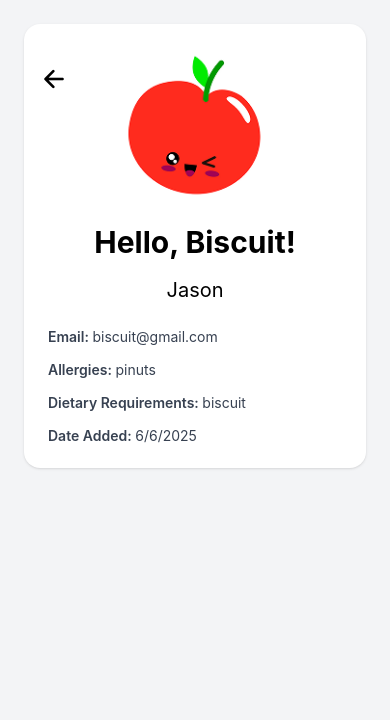
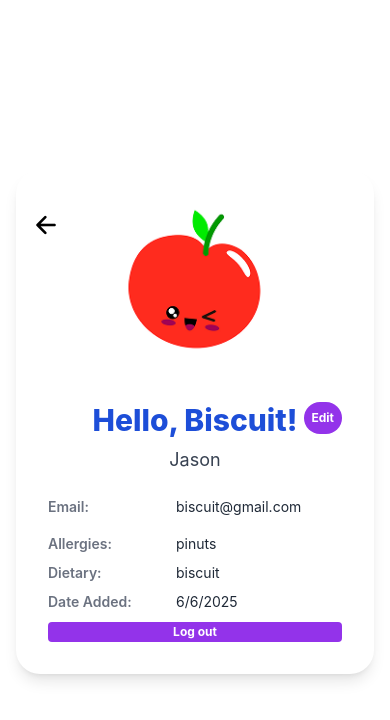
Before and after one commit to kwiatek-ctrl/Fridge-Friends, a React Native app: screen /User in a window 390 px wide. Shown: the top 720 px of the page. Built offline with nearby package versions, Linux system fonts and the light colour scheme.

Commit message:
added log out and edit (#28)

```diff
--- a/App.tsx
+++ b/App.tsx
@@ -14,6 +14,7 @@ import UploadToFindFoodScreen from './pages/UploadToFindFoodScreen';
 import './global.css';
 import { UserProvider } from 'contexts/UserContext';
 import CreateAccountScreen from 'pages/CreateAccountScreen';
+import EditProfile from 'pages/EditProfile';
 
 const Stack = createNativeStackNavigator();
 
@@ -30,6 +31,7 @@ export default function App() {
           <Stack.Screen name="Inventory" component={InventoryScreen} />
           <Stack.Screen name="AddItem" component={AddItemScreen} />
           <Stack.Screen name="User" component={UserScreen} />
+           <Stack.Screen name="EditProfile" component={EditProfile} />
           <Stack.Screen name="FindFood" component={FindFoodScreen} />
           <Stack.Screen name="UploadToFindFood" component={UploadToFindFoodScreen} />
         </Stack.Navigator>
--- /dev/null
+++ b/pages/EditProfile.tsx
@@ -0,0 +1,32 @@
+import React, { useState } from 'react';
+import { View, TextInput, Button } from 'react-native';
+import { useNavigation } from '@react-navigation/native';
+
+export default function EditProfile({ route, navigation }) {
+  const { userData } = route.params;
+  const [name, setName] = useState(userData.name);
+  const [email, setEmail] = useState(userData.emailAddress);
+
+  const handleSave = () => {
+
+    navigation.goBack();
+  };
+
+  return (
+    <View className="flex-1 p-4 bg-white">
+      <TextInput
+        value={name}
+        onChangeText={setName}
+        placeholder="Name"
+        className="border p-2 mb-4"
+      />
+      <TextInput
+        value={email}
+        onChangeText={setEmail}
+        placeholder="Email"
+        className="border p-2 mb-4"
+      />
+      <Button title="Save" onPress={handleSave} />
+    </View>
+  );
+}
--- a/pages/UserScreen.tsx
+++ b/pages/UserScreen.tsx
@@ -1,5 +1,11 @@
+
+import { View, Text, ScrollView, Image, TouchableOpacity } from 'react-native';
+import BackButton from 'components/BackButton';
+import { useNavigation } from '@react-navigation/native';
+
 import { View, Text, ScrollView, Image } from 'react-native';
 import BackButton from 'components/BackButton';
+
 
 export default function UserScreen() {
   const loggedInUser = {
@@ -15,57 +21,69 @@ export default function UserScreen() {
     __v: 0,
     _id: '6842b9ba3572c18e80b05a1c',
   };
+  const navigation = useNavigation<any>();
+
+  const handleEditprofile = () => {
+    navigation.navigate('EditProfile', { userData: loggedInUser });
+  };
   return (
+    <ScrollView className="flex-1 bg-white">
+      <View className="min-h-screen flex-1 items-center justify-center px-4 py-8">
+        <View className="w-full max-w-md rounded-3xl bg-white p-8 shadow-lg">
+          <BackButton />
 
-    <ScrollView className="flex-1 bg-gray-100 p-6">
-
-      <View className="mx-auto w-full max-w-lg rounded-2xl bg-white p-6 shadow">
-       <BackButton />
-        {/* Profile Picture */}
+          <View className="mb-6 items-center">
             <Image className={styles.appleLogo} source={require('../assets/apple-logo.png')} />
-        {/* {loggedInUser.profilePicURL ? (
-          <Image
-            source={{ uri: loggedInUser.profilePicURL }}
-            className="w-32 h-32 rounded-full mx-auto mb-6"
-          />
-        ) : (
-          <View className="w-32 h-32 rounded-full bg-gray-300 mx-auto mb-6 flex items-center justify-center">
-            <Text className="text-gray-500 text-6xl">👤</Text>
           </View>
-        )} */}
+          <View className="relative">
+            <TouchableOpacity
+              className="absolute right-0 top-0 z-10 rounded-full bg-purple-600 p-2"
+              onPress={handleEditprofile}>
+              <Text className="text-xs font-bold text-white">Edit</Text>
+            </TouchableOpacity>
+          </View>
 
           {/* Username */}
-        <Text className="mb-4 text-center text-3xl font-bold">Hello, {loggedInUser.username}!</Text>
+
+          <Text className="mb-2 text-center text-3xl font-extrabold text-blue-700">
+            Hello, {loggedInUser.username}!
+          </Text>
 
           {/* Name */}
-        <Text className="mb-6 text-center text-xl">{loggedInUser.name}</Text>
+          <Text className="mb-6 text-center text-lg text-gray-700">{loggedInUser.name}</Text>
 
           {/* Details */}
-        <View className="space-y-4">
-          <Text className="text-gray-700">
-            <Text className="font-semibold">Email: </Text>
-            {loggedInUser.emailAddress}
+          <View className="space-y-3">
+            <View className="mb-2 flex-row items-center">
+              <Text className="w-32 font-semibold text-gray-500">Email:</Text>
+              <Text className="flex-1 text-gray-800">{loggedInUser.emailAddress || '-'}</Text>
+            </View>
+            <View className="mb-2 flex-row items-center">
+              <Text className="w-32 font-semibold text-gray-500">Allergies:</Text>
+              <Text className="flex-1 text-gray-800">{loggedInUser.allergies || '-'}</Text>
+            </View>
+            <View className="mb-2 flex-row items-center">
+              <Text className="w-32 font-semibold text-gray-500">Dietary:</Text>
+              <Text className="flex-1 text-gray-800">
+                {loggedInUser.dietaryRequirements || '-'}
               </Text>
-
-          <Text className="text-gray-700">
-            <Text className="font-semibold">Allergies: </Text>
-            {loggedInUser.allergies}
-          </Text>
-
-          <Text className="text-gray-700">
-            <Text className="font-semibold">Dietary Requirements: </Text>
-            {loggedInUser.dietaryRequirements}
-          </Text>
-
-          <Text className="text-gray-700">
-            <Text className="font-semibold">Date Added: </Text>
+            </View>
+            <View className="mb-2 flex-row items-center">
+              <Text className="w-32 font-semibold text-gray-500">Date Added:</Text>
+              <Text className="flex-1 text-gray-800">
                 {new Date(loggedInUser.dateAdded).toLocaleDateString()}
               </Text>
+            </View>
+            <TouchableOpacity className="ml-0 mt-2 w-auto rounded bg-purple-600 px-2 py-0.5">
+              <Text className="text-center text-xs font-bold text-white">Log out</Text>
+            </TouchableOpacity>
+          </View>
         </View>
       </View>
     </ScrollView>
   );
 }
+
 const styles = {
   appleLogo: 'object-scale-down h-40 w-40 mx-auto mb-4 ',
 };
```
Also changed, not shown: package.json (+10 -6 lines), 1 other file (tests, documents, lock files or other folders). Lines whose indentation alone changed are shown as unchanged.
